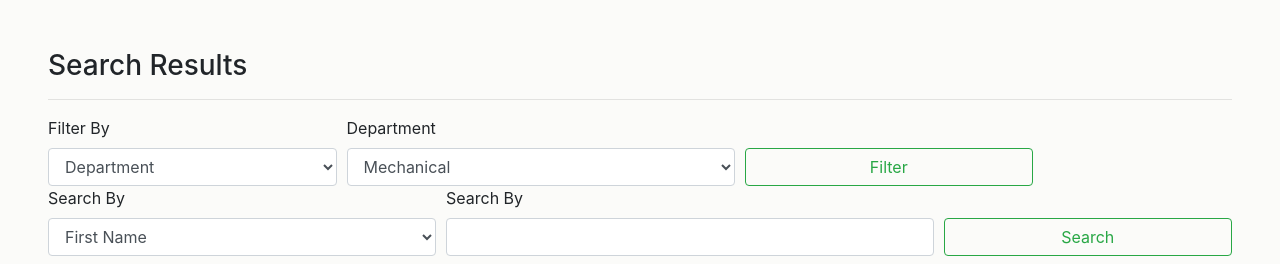
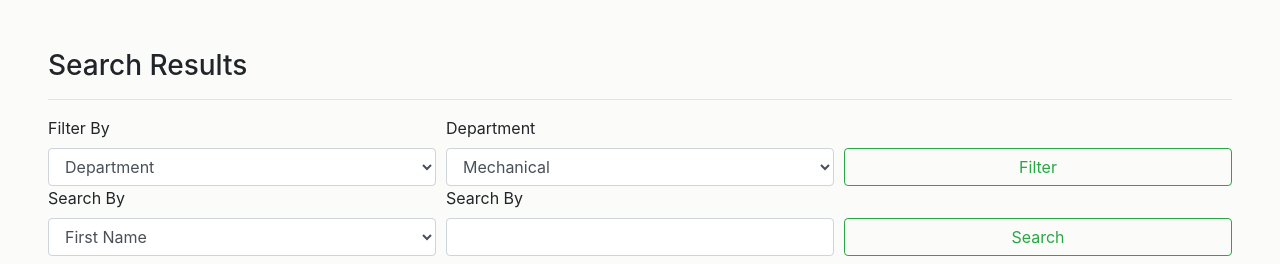
Before and after one commit to SulaimanConain/Recruitersspace, a Flask app: page /registrations in a window 1280 px wide. Shown: the part 68-332 px from the top of the page. Run offline with Flask 2, Linux system fonts and the light colour scheme; the visitor is signed in with stand-in values (Sample User, id 1); data comes from the database, SQL or seed files in the repository; data that the repository does not hold is empty; some libraries are stand-ins or nearby versions.

Commit message:
layout correction

```diff
--- a/templates/registrations.html
+++ b/templates/registrations.html
@@ -38,7 +38,7 @@
   <hr />
   <form action="{{ url_for('main.filter_by') }}" method="POST">
     <div class="form-row">
-      <div class="col-md-3 col-4">
+      <div class="col-md-4 col-4">
         <label for="filterby">Filter By</label>
         <select
           onchange="changecatog()"
@@ -68,7 +68,7 @@
           aria-label="Default select example "
         ></select>
       </div>
-      <div class="col-md-3 mr-md-auto col-4">
+      <div class="col-md-4 mr-md-auto col-4">
         <label style="color: transparent">Filter</label>
         <input
           type="submit"
@@ -80,7 +80,7 @@
   </form>
   <form action="{{ url_for('main.search_by') }}" method="POST">
     <div class="form-row">
-      <div class="col-4">
+      <div class="col-md-4 col-4">
         <label for="searchbylist">Search By</label>
         <select
           name="searchbylist"
@@ -94,7 +94,7 @@
           <option value="email">Email Address</option>
         </select>
       </div>
-      <div class="col-5">
+      <div class="col-md-4 col-4">
         <label id="searchbylabel" for="searchby">Search By </label>
         <input
           required
@@ -105,7 +105,7 @@
           placeholder=""
         />
       </div>
-      <div class="col">
+      <div class="col-md-4 col-4">
         <label style="color: transparent">Submit</label>
         <input
           type="submit"
```
